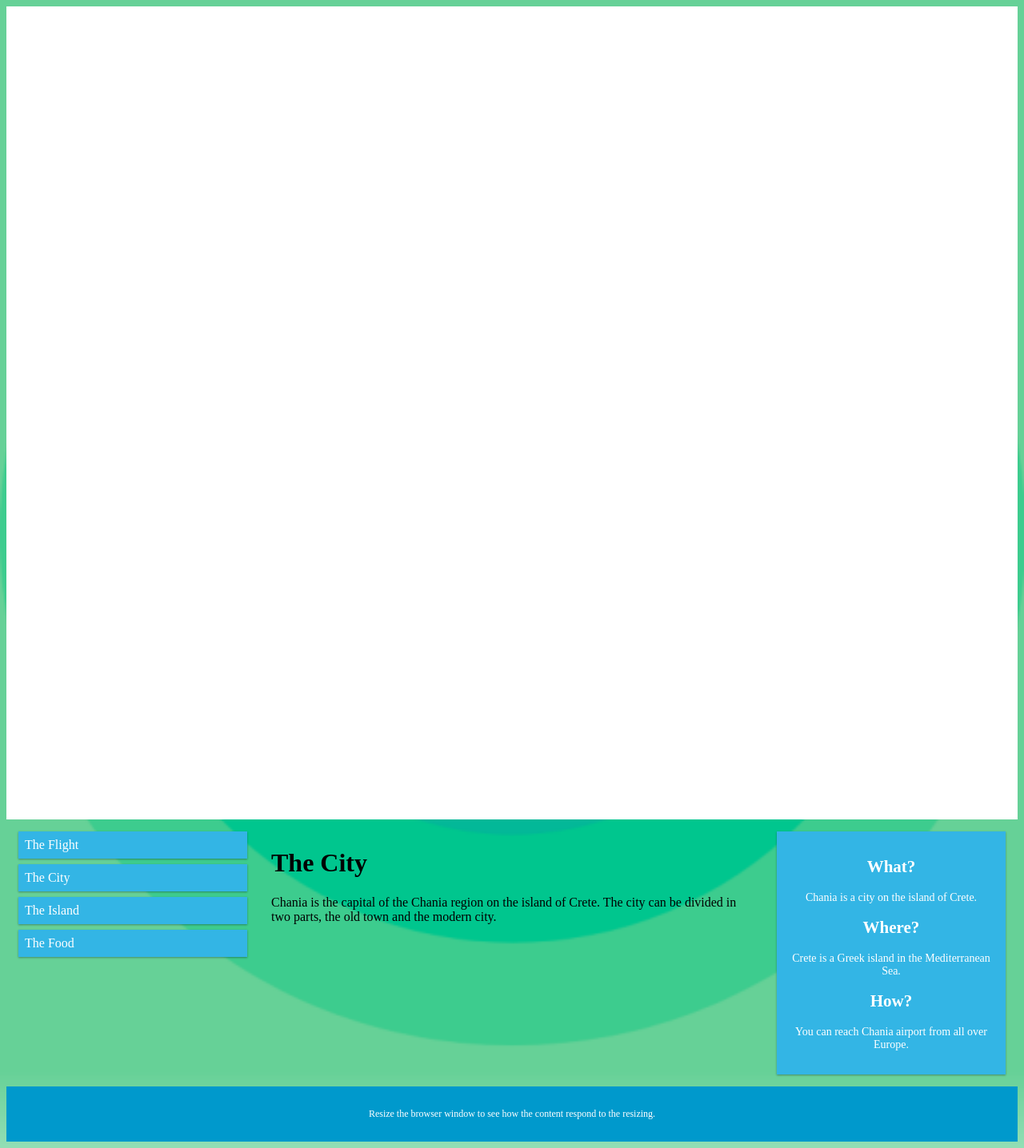
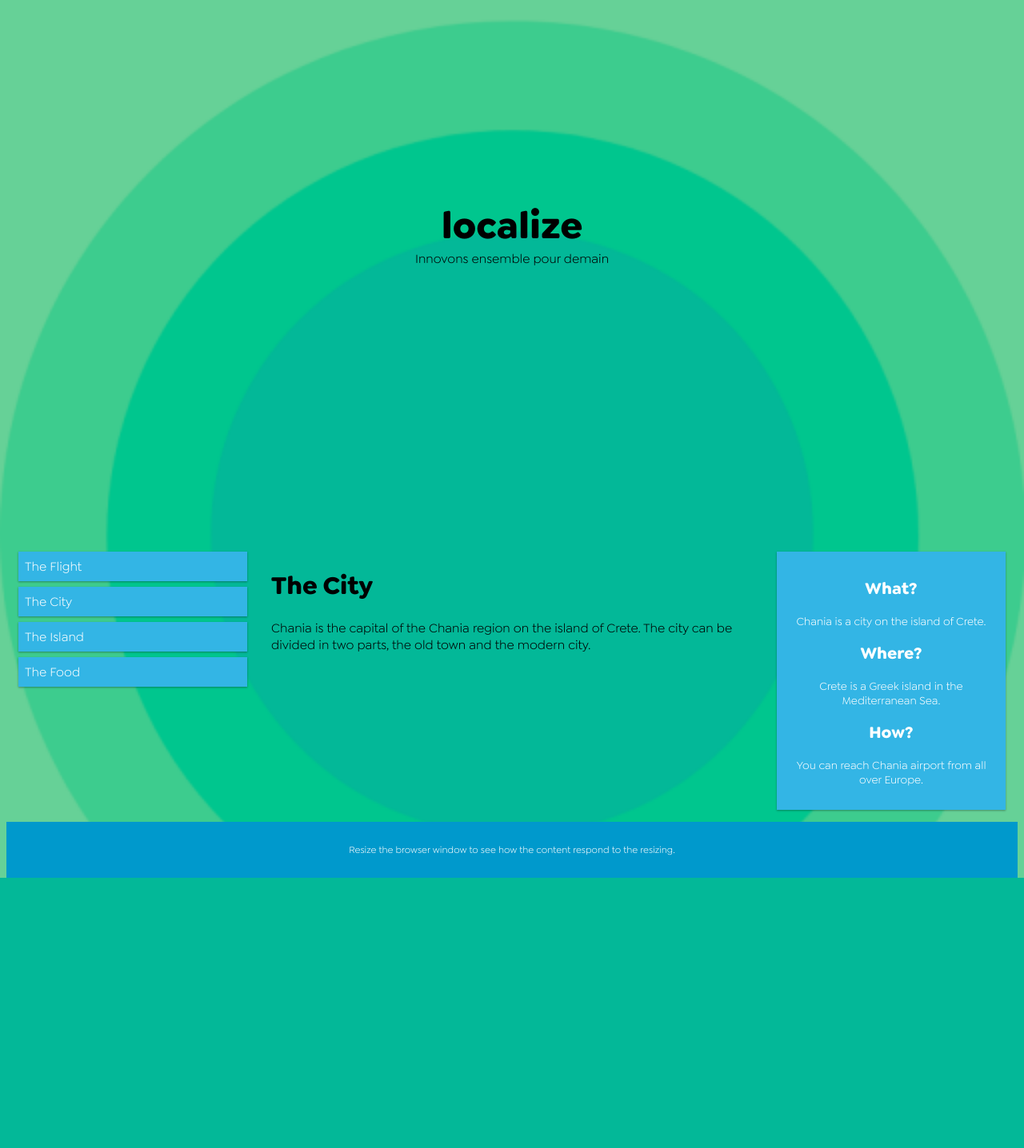
Before and after one commit to crolse/Workshop, a PHP site: page / in a window 1280 px wide. Shown: the whole page at 80% size. After the commit the page ends 1098 px from the top, so only its background shows below. Run offline with PHP 8.4, Linux system fonts and the light colour scheme.

Commit message:
update 3

```diff
--- a/css/base.css
+++ b/css/base.css
@@ -1,4 +1,19 @@
-* {
+@font-face {
+    font-family: Goldplay;
+    src: url(../Font/Goldplay\ Regular.otf);
+ }
+
+ @font-face {
+    font-family: Goldplay;
+    src: url(../Font/Goldplay\ Bold.otf);
+    font-weight: bold;
+ }
+
+ body {
+    font-family: Goldplay;
+ }
+
+ * {
   box-sizing: border-box;
 }
 
@@ -14,22 +29,32 @@
 }
 
 html {
-  margin:0;
-  padding:0;
   background-color: white;
   background-image:url('../Images/export-bg-circles-fade.png');
-  background-size: 350px;
-  background-size: cover;
+  background-repeat: no-repeat;
+  background-size:cover;
+  max-height: 125vh;
+  background-position-x: center;
 }
 
-image.superbg {
+.header {
+	height: 425px;
+  top: 0px;
+}
 
+.titre
+{
+  font-size: 3em;
+  font-weight: bold;
+  margin-top: 250px;
+  text-align: center;
+}
 
-}
-.header {
-	height: 1017px;
-  top: auto;
-  background-color: white;
+.description
+{
+  font: normal normal 15px/20px;
+  text-align: center;
+  top: 0px
 }
 
 .menu ul {
--- a/index.php
+++ b/index.php
@@ -2,11 +2,17 @@
 <html>
 <head>
          <meta name="viewport" content="width=device-width, initial-scale=1.0">
-         <link rel="stylesheet" href="./FRONT/css/base.css" type="text/css" media="screen">
+         <link rel="stylesheet" href="./css/base.css" type="text/css" media="screen">
 </head>
 <body>
 
 <div class="header">
+  <div class="titre">
+   localize
+  </div>
+   <div class="description">
+     Innovons ensemble pour demain
+   </div>
 
 
 </div>
```
Also changed, not shown: Font/Goldplay Bold.otf (added), Font/Goldplay Regular.otf (added).
